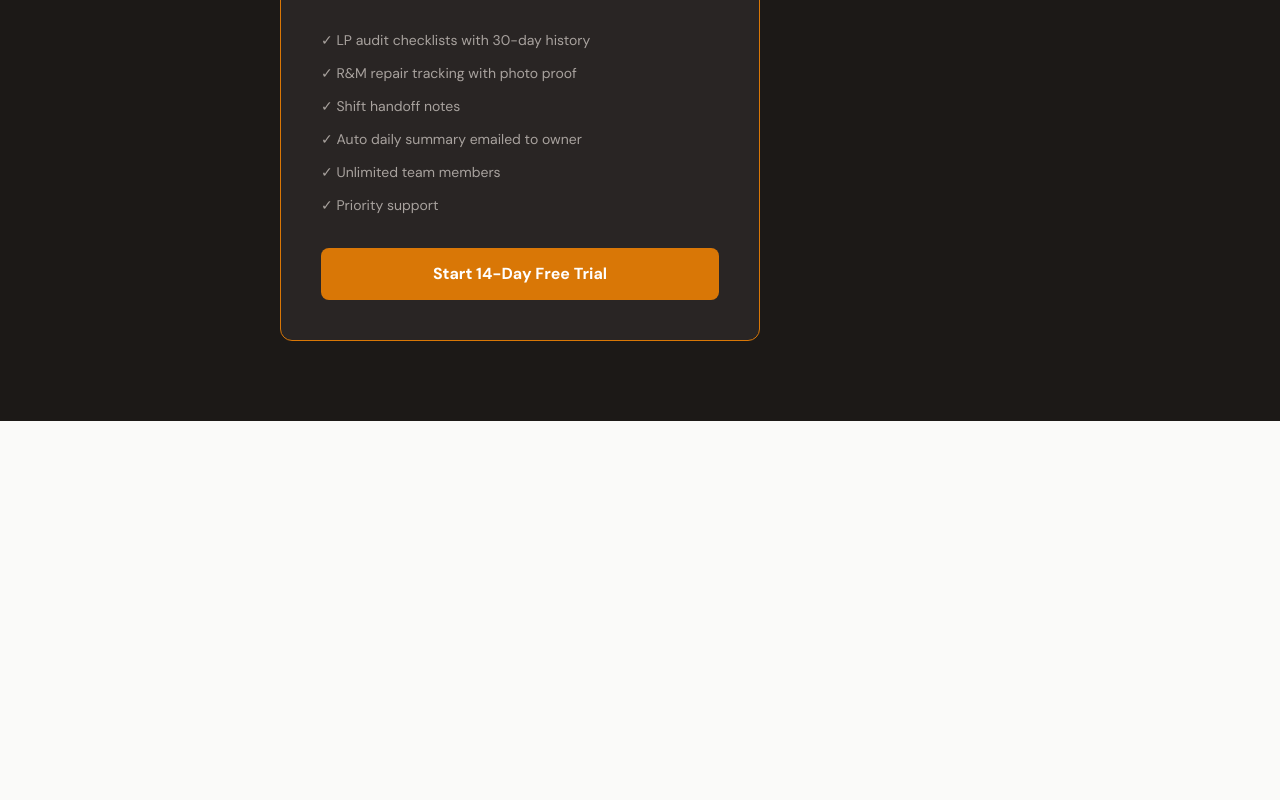
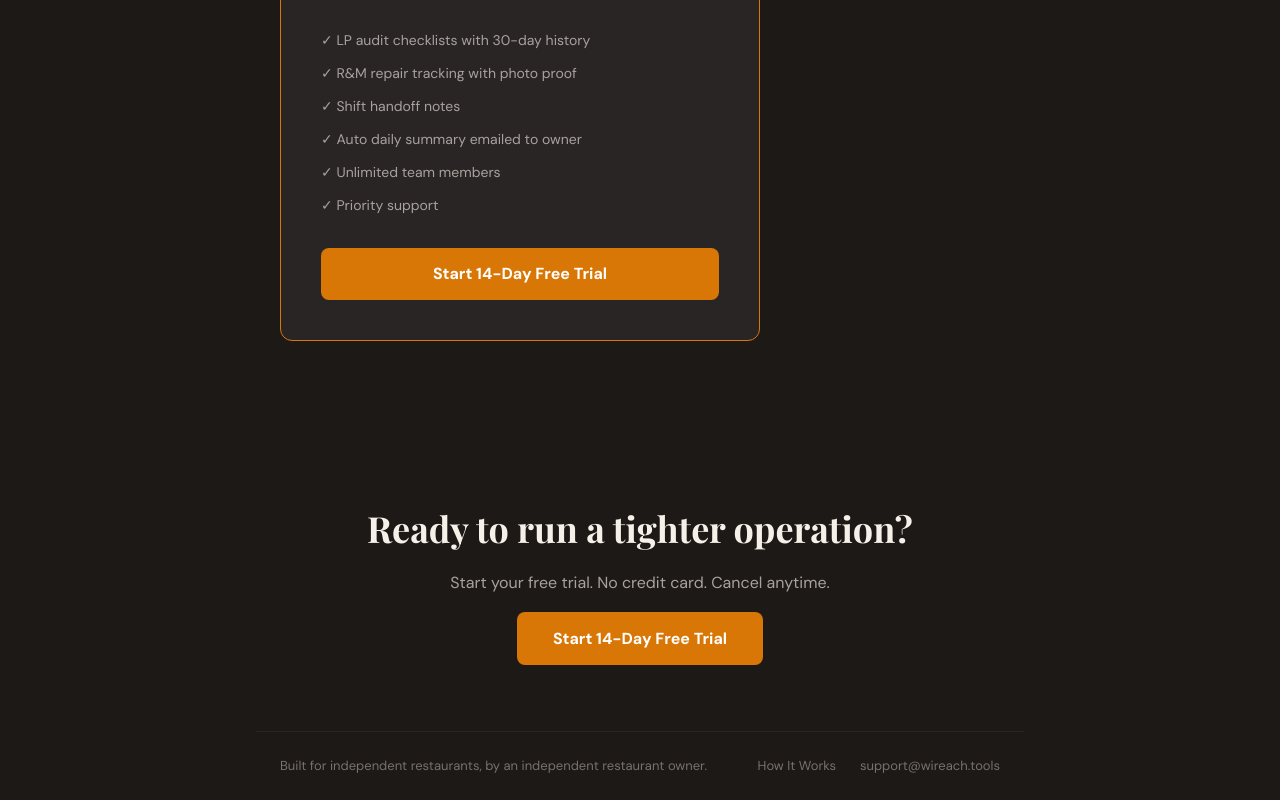
Before and after one commit to withinreachintl-coder/wri-restaurant-toolkit, a Next.js app: page / in a window 1280 px wide. Shown: the part 1828-2628 px from the top of the page. Before the commit the page ends 2249 px from the top, so only its background shows below. Built offline with nearby package versions, Linux system fonts and the light colour scheme.

Commit message:
add: CTA and footer sections

```diff
--- a/app/page.tsx
+++ b/app/page.tsx
@@ -111,6 +111,34 @@ export default function LandingPage() {
           }}>Start 14-Day Free Trial</a>
         </div>
       </section>
+
+      {/* CTA */}
+      <section style={{ padding: '80px 24px', textAlign: 'center' }}>
+        <h2 style={{ fontFamily: 'Playfair Display, serif', fontSize: '36px', fontWeight: 700, marginBottom: '16px' }}>
+          Ready to run a tighter operation?
+        </h2>
+        <p style={{ color: '#A8A29E', fontSize: '16px', marginBottom: '32px' }}>
+          Start your free trial. No credit card. Cancel anytime.
+        </p>
+        <a href="/signup" style={{
+          background: '#D97706', color: '#fff', padding: '16px 36px',
+          borderRadius: '8px', textDecoration: 'none', fontWeight: 600, fontSize: '16px'
+        }}>Start 14-Day Free Trial</a>
+      </section>
+
+      {/* Footer */}
+      <footer style={{
+        borderTop: '1px solid #292524', padding: '24px',
+        display: 'flex', justifyContent: 'space-between', alignItems: 'center',
+        maxWidth: '768px', margin: '0 auto', flexWrap: 'wrap', gap: '12px'
+      }}>
+        <span style={{ color: '#78716C', fontSize: '13px' }}>Built for independent restaurants, by an independent restaurant owner.</span>
+        <div style={{ display: 'flex', gap: '24px' }}>
+          <a href="#features" style={{ color: '#78716C', fontSize: '13px', textDecoration: 'none' }}>How It Works</a>
+          <a href="mailto:support@wireach.tools" style={{ color: '#78716C', fontSize: '13px', textDecoration: 'none' }}>support@wireach.tools</a>
+        </div>
+      </footer>
+
     </main>
   )
 }
```
